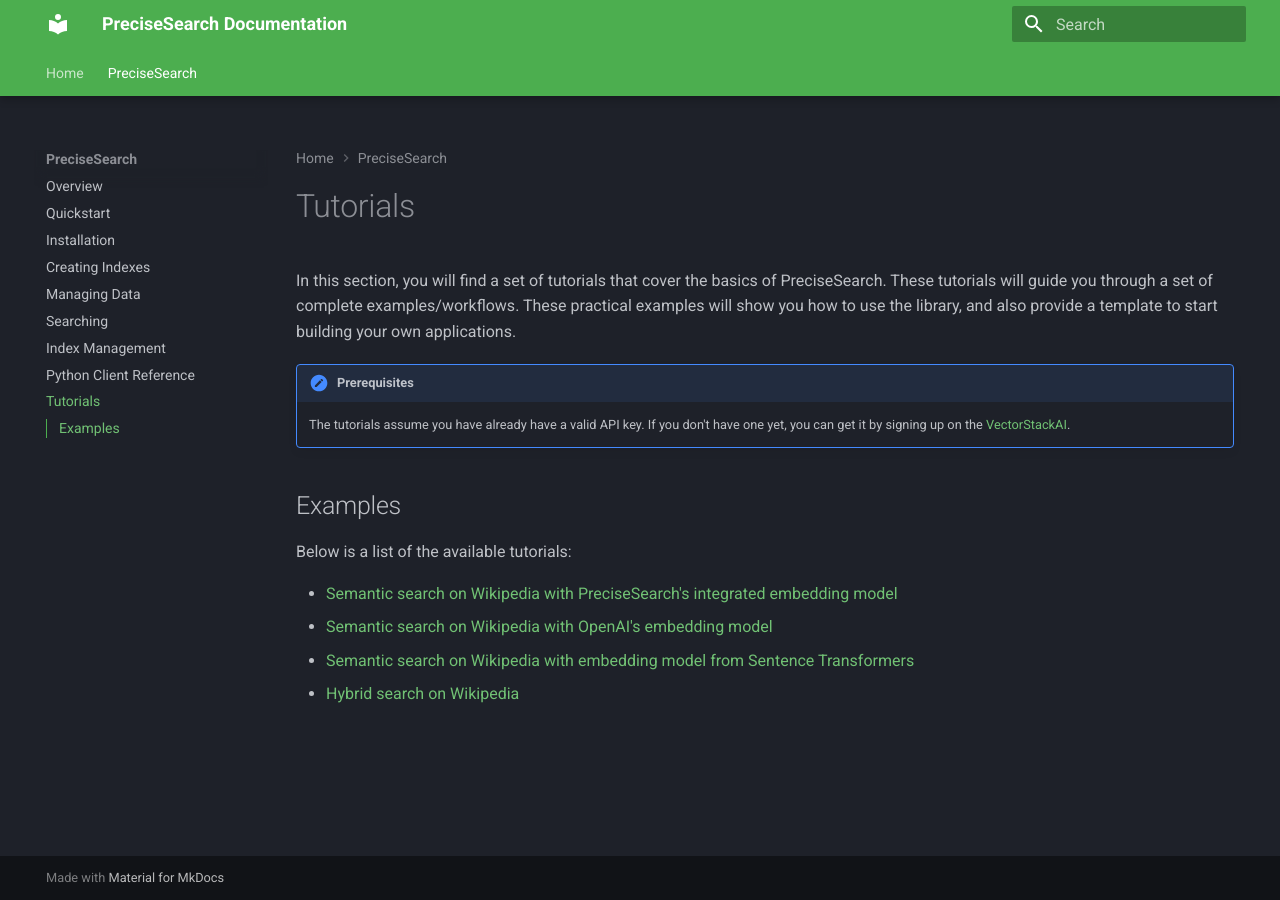
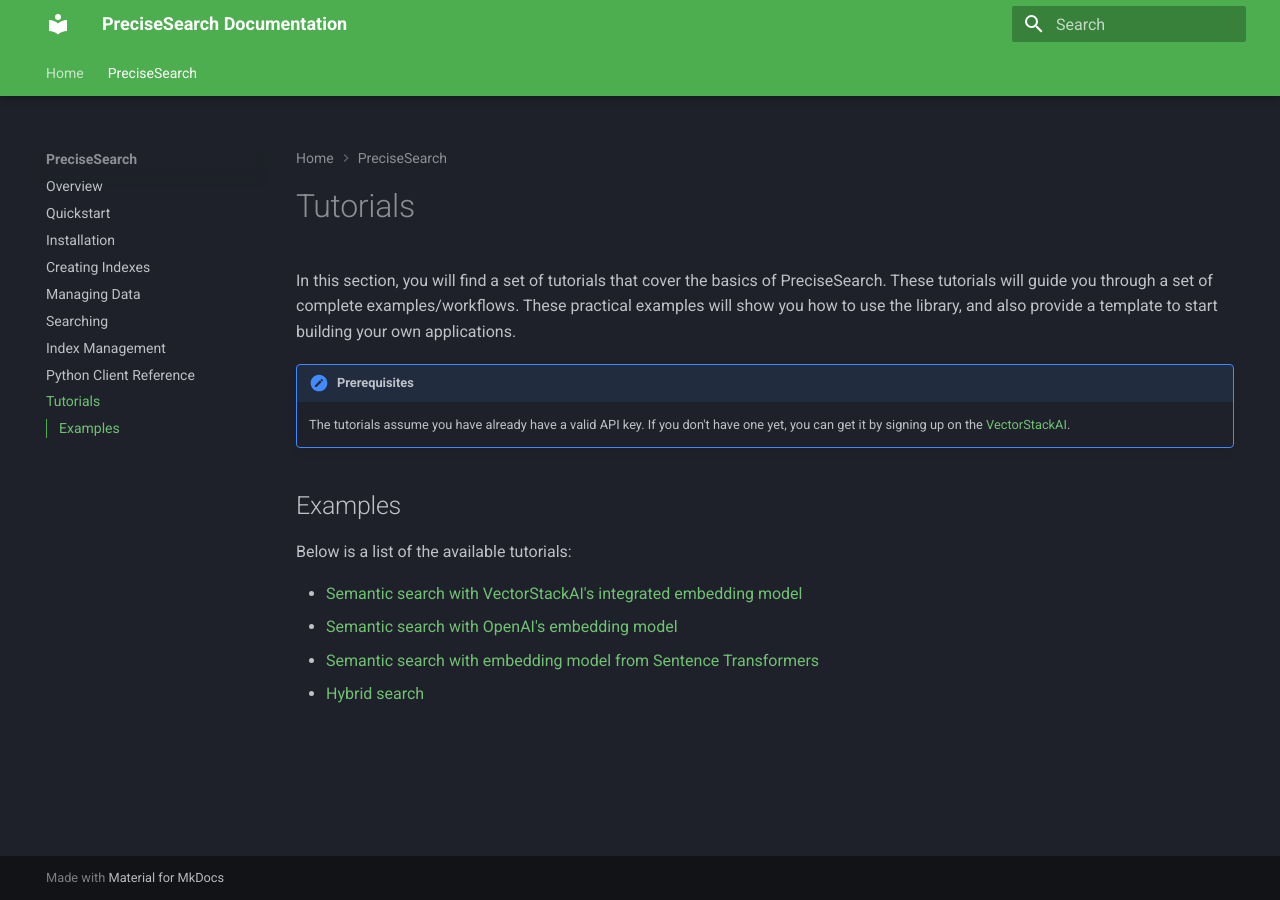
Before and after one commit to vectorstack-ai/vectorstackai-python, an MkDocs documentation site: the page built from docs/precise_search/tutorials.md, in a window 1280 px wide. Built offline with MkDocs 1.6.1 and Material for MkDocs 9.7.7, drawn with Linux system fonts in a browser that asks for light colours; plug-ins that fetch from the network failed and are left out.

Commit message:
scripting change: updated the tutorial name

```diff
--- a/docs/precise_search/tutorials.md
+++ b/docs/precise_search/tutorials.md
@@ -10,7 +10,7 @@
 ## Examples
 Below is a list of the available tutorials:
 
-- [Semantic search on Wikipedia with PreciseSearch's integrated embedding model](https://colab.research.google.com/github/vectorstack-ai/vectorstackai-python/blob/main/examples/tutorials/semantic_search_with_integrated_embeddings.ipynb)
-- [Semantic search on Wikipedia with OpenAI's embedding model](https://colab.research.google.com/github/vectorstack-ai/vectorstackai-python/blob/main/examples/tutorials/semantic_search_with_openai_embeddings.ipynb)
-- [Semantic search on Wikipedia with embedding model from Sentence Transformers](https://colab.research.google.com/github/vectorstack-ai/vectorstackai-python/blob/main/examples/tutorials/semantic_search_with_sentence_transformer.ipynb)
-- [Hybrid search on Wikipedia](https://colab.research.google.com/github/vectorstack-ai/vectorstackai-python/blob/main/examples/tutorials/hybrid_search.ipynb)
+- [Semantic search with VectorStackAI's integrated embedding model](https://colab.research.google.com/github/vectorstack-ai/vectorstackai-python/blob/main/examples/tutorials/semantic_search_with_integrated_embeddings.ipynb)
+- [Semantic search with OpenAI's embedding model](https://colab.research.google.com/github/vectorstack-ai/vectorstackai-python/blob/main/examples/tutorials/semantic_search_with_openai_embeddings.ipynb)
+- [Semantic search with embedding model from Sentence Transformers](https://colab.research.google.com/github/vectorstack-ai/vectorstackai-python/blob/main/examples/tutorials/semantic_search_with_sentence_transformer.ipynb)
+- [Hybrid search](https://colab.research.google.com/github/vectorstack-ai/vectorstackai-python/blob/main/examples/tutorials/hybrid_search.ipynb)
```
